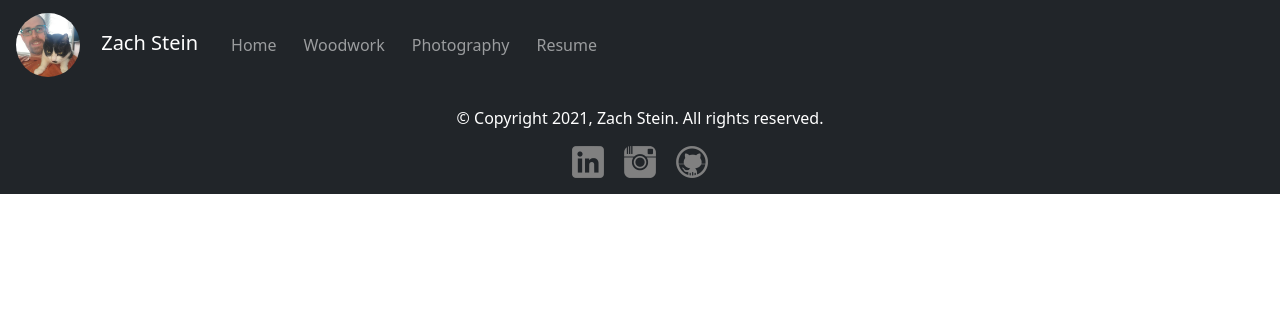
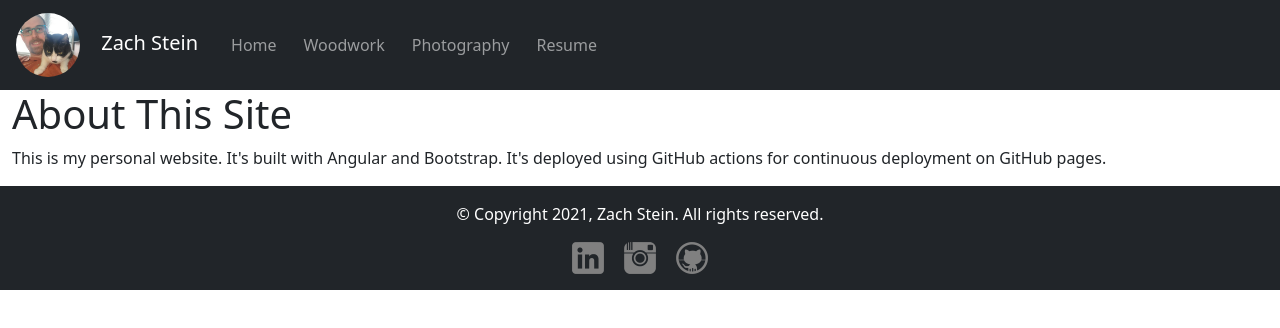
Before and after one commit to snoop0x7b/website, an Angular app: page /about in a window 1280 px wide. Before the commit this address led to /. Shown: the top 328 px of the page. Built offline with nearby package versions, Linux system fonts and the light colour scheme.

Commit message:
Add an about page

```diff
--- /dev/null
+++ b/src/app/about/about.component.html
@@ -0,0 +1,6 @@
+<div class="container-xxl">
+<h1>About This Site</h1>
+<p>
+    This is my personal website. It's built with Angular and Bootstrap. It's deployed using GitHub actions for continuous deployment on GitHub pages.
+</p>
+</div>
--- /dev/null
+++ b/src/app/about/about.component.ts
@@ -0,0 +1,15 @@
+import { Component, OnInit } from '@angular/core';
+
+@Component({
+  selector: 'app-about',
+  templateUrl: './about.component.html',
+  styleUrls: ['./about.component.css']
+})
+export class AboutComponent implements OnInit {
+
+  constructor() { }
+
+  ngOnInit(): void {
+  }
+
+}
--- a/src/app/app-routing.module.ts
+++ b/src/app/app-routing.module.ts
@@ -3,12 +3,14 @@ import { RouterModule, Routes } from '@angular/router';
 import {HomeComponent} from "./home/home.component";
 import {ResumeComponent} from "./resume/resume.component";
 import {WoodComponent} from "./wood/wood.component";
+import {AboutComponent} from "./about/about.component";
 
 const routes: Routes = [
   { path: "", pathMatch: "full", component: HomeComponent },
   { path: "home", component: HomeComponent},
   { path: "resume", component: ResumeComponent},
-  { path: "woodwork", component: WoodComponent }
+  { path: "woodwork", component: WoodComponent },
+  { path: "about", component: AboutComponent }
 ];
 
 @NgModule({
--- a/src/app/app.module.ts
+++ b/src/app/app.module.ts
@@ -11,6 +11,7 @@ import { ResumeComponent } from './resume/resume.component';
 import { SkillsComponent } from './skills/skills.component';
 import { WoodComponent } from './wood/wood.component';
 import { NgbModule } from '@ng-bootstrap/ng-bootstrap';
+import { AboutComponent } from './about/about.component';
 
 @NgModule({
   declarations: [
@@ -20,7 +21,8 @@ import { NgbModule } from '@ng-bootstrap/ng-bootstrap';
     HomeComponent,
     ResumeComponent,
     SkillsComponent,
-    WoodComponent
+    WoodComponent,
+    AboutComponent
   ],
   imports: [
     BrowserModule,
--- a/src/app/home/home.component.html
+++ b/src/app/home/home.component.html
@@ -10,7 +10,7 @@
     and would consider myself a full stack developer.
   </p>
   <p class="lead">
-    <a class="btn btn-primary btn-lg" routerLinke="/about" role="button">About</a>
+    <a class="btn btn-primary btn-lg" [routerLink]="['/about']" role="button">About</a>
   </p>
   </div>
 </div>
```
Also changed, not shown: src/app/about/about.component.css (added), 1 other file (tests, documents, lock files or other folders).
